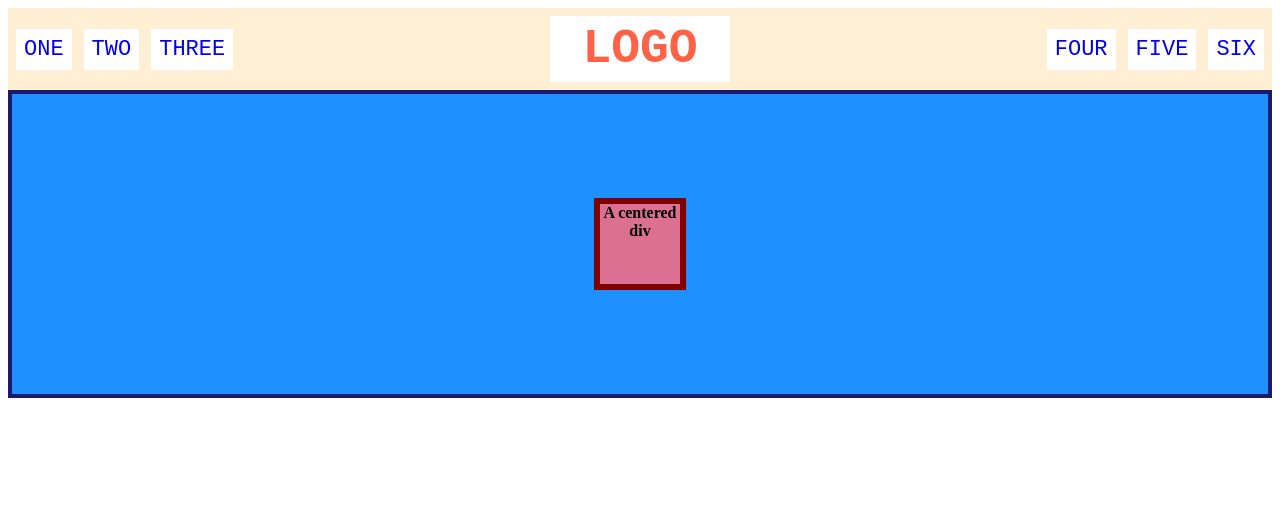
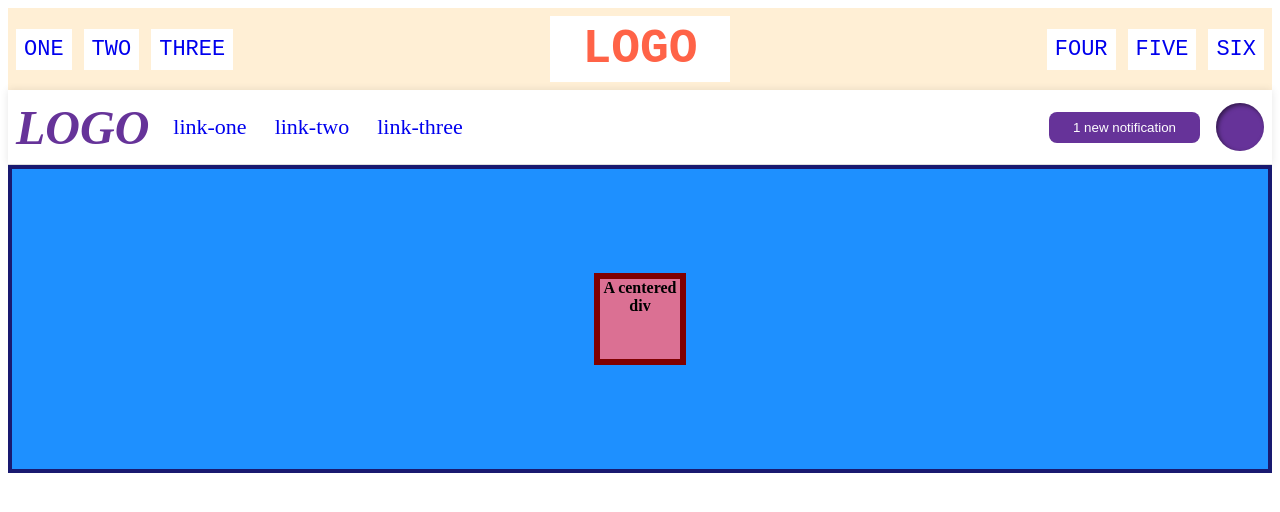
Before and after one commit to shepsauce/goctopus, a plain HTML site: page odinproject/html-boilerplate/index.html in a window 1280 px wide. Drawn offline with Linux system fonts and the light colour scheme.

Commit message:
Add second header, abstract headers

```diff
--- a/odinproject/html-boilerplate/index.html
+++ b/odinproject/html-boilerplate/index.html
@@ -2,27 +2,40 @@
 <html lang="en">
 <head>
     <meta charset="UTF-8">
+    <meta http-equiv="X-UA-Compatible" content="IE=edge">
     <meta name="viewport" content="width=device-width, initial-scale=1.0">
     <title>My First Website</title>
     <link rel="stylesheet" href="styles.css">
 </head>
 <body>
-    <div class="header">
-      <div class="left-links">
+    <div class="header" id="first">
+      <div class="links">
         <ul>
           <li><a href="#">ONE</a></li>
           <li><a href="#">TWO</a></li>
           <li><a href="#">THREE</a></li>
         </ul>
       </div>
-      <div class="logo">LOGO</div>
-      <div class="right-links">
+      <div class="logo" id="first">LOGO</div>
+      <div class="links">
         <ul>
           <li><a href="#">FOUR</a></li>
           <li><a href="#">FIVE</a></li>
           <li><a href="#">SIX</a></li>
         </ul>
       </div>
+    </div>
+    <div class="header" id="second">
+      <div class="logo" id="second">LOGO</div>
+      <ul class="links">
+        <li><a href="#">link-one</a></li>
+        <li><a href="#">link-two</a></li>
+        <li><a href="#">link-three</a></li>
+      </ul>
+      <button class="notifications">
+        1 new notification
+      </button>
+      <div class="profile-image"></div>
     </div>
     <!-- <a href="https://www.theodinproject.com/about" target="_blank" rel="noopener noreferrer">The Odin Project</a> -->
     <!-- <img src="https://www.theodinproject.com/mstile-310x310.png" alt="Odin Project Logo" height="165" width="165"> -->
--- a/odinproject/html-boilerplate/styles.css
+++ b/odinproject/html-boilerplate/styles.css
@@ -17,21 +17,39 @@
     height: 80px;
 }
 
-.header  {
-  font-family: monospace;
-  background: papayawhip;
+.header {
   display: flex;
   align-items: center;
   justify-content: space-between;
   padding: 8px;
 }
 
+.header#first  {
+  font-family: monospace;
+  background: papayawhip;
+}
+
+.header#second {
+  background: white;
+  border-bottom: 1px solid #ddd;
+  box-shadow: 0 0 8px rgba(0,0,0,.1);
+  gap: 16px;
+}
+
 .logo {
   font-size: 48px;
   font-weight: 900;
+}
+
+.logo#second {
+  color: rebeccapurple;
+  font-style: italic;
+}
+
+.logo#first {
+  margin: auto;
   color: tomato;
   background: white;
-  margin: auto;
   padding: 6px 32px;
 }
 
@@ -52,3 +70,20 @@ a {
   /* this removes the line under the links */
   text-decoration: none;
 }
+
+button {
+  border: none;
+  border-radius: 8px;
+  background: rebeccapurple;
+  color: white;
+  padding: 8px 24px;
+  margin-left: auto;
+}
+
+.profile-image {
+  background: rebeccapurple;
+  box-shadow: inset 2px 2px 4px rgba(0,0,0,.5);
+  border-radius: 50%;
+  width: 48px;
+  height: 48px;
+}
```
